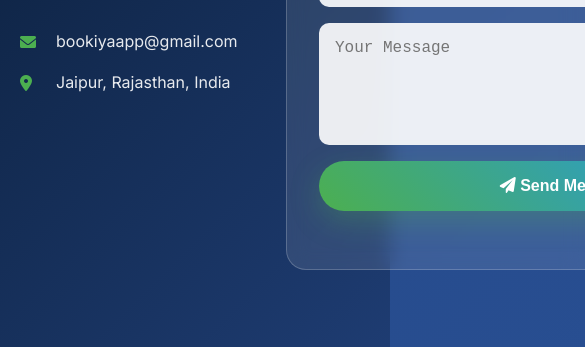
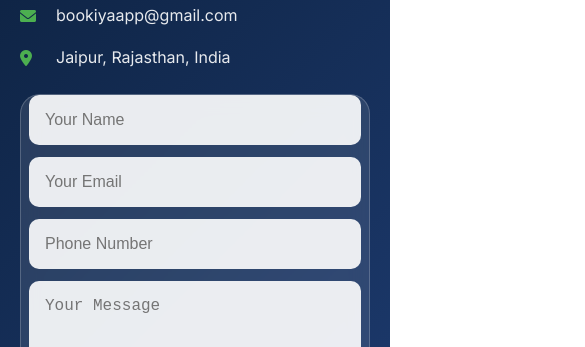
Before and after one commit to Alpeshgarg/book, a website: page index.html in a window 390 px wide. Shown: the part 6153-6500 px from the top of the page, 585 px wide, since content can reach past the window. Drawn offline with Linux system fonts and the light colour scheme.

Commit message:
Initial commit

```diff
--- a/index.html
+++ b/index.html
@@ -373,6 +373,13 @@
                     <p>Your everyday stationery, delivered at your doorstep in minutes.</p>
                 </div>
                 <div class="footer-section">
+                    <h4>Partner With Us</h4>
+                    <a href="https://forms.gle/8A4kFYYzoRHH8B7y6" target="_blank" class="btn btn-primary">
+                        <i class="fas fa-external-link-alt"></i>
+                        Register Your Shop
+                    </a>
+                </div>
+                <div class="footer-section">
                     <h4>Connect With Us</h4>
                     <div class="social-links">
                         <a href="https://www.instagram.com/bookiya.in?igsh=cWh4NDdkbWdlMG5q" target="_blank"><i class="fab fa-instagram"></i></a>
@@ -380,13 +387,7 @@
                         <a href="https://x.com/bookiyaapp?s=21" target="_blank"><i class="fab fa-twitter"></i></a>
                     </div>
                 </div>
-                <div class="footer-section">
-                    <h4>Partner With Us</h4>
-                    <a href="https://forms.gle/8A4kFYYzoRHH8B7y6" target="_blank" class="btn btn-primary">
-                        <i class="fas fa-external-link-alt"></i>
-                        Register Your Shop
-                    </a>
-                </div>
+
             </div>
             <div class="footer-bottom">
                 <p>&copy; 2025 Bookiya. All rights reserved.</p>
--- a/styles.css
+++ b/styles.css
@@ -1047,6 +1047,17 @@ section {
     margin-bottom: 2rem;
     line-height: 1.6;
 }
+@media (max-width: 768px) {
+    .contact-content {
+        grid-template-columns: 1fr; /* stack info + form */
+        gap: 1.5rem;
+    }
+
+    .form-row {
+        flex-direction: column; /* stack inputs */
+        gap: 0.75rem;
+    }
+}
 
 .contact-details {
     display: flex;
@@ -1072,18 +1083,26 @@ section {
     padding: 2rem;
     border-radius: 20px;
     border: 1px solid rgba(255, 255, 255, 0.2);
+    max-width: 100%;
+    box-sizing: border-box;
+    width: 100%;
 }
 
 .contact-form-element {
     display: flex;
     flex-direction: column;
     gap: 1rem;
+    max-width: 100%;
+    box-sizing: border-box;
+    width: 100%;
 }
 
 .form-row {
-    display: grid;
-    grid-template-columns: 1fr 1fr;
+    display: flex;
+    flex-direction: row;
     gap: 1rem;
+    width: 100%;
+    box-sizing: border-box;
 }
 
 .contact-form-element input,
@@ -1094,6 +1113,8 @@ section {
     background: rgba(255, 255, 255, 0.9);
     font-size: 1rem;
     color: #333;
+    width: 100%;
+    box-sizing: border-box;
 }
 
 .contact-form-element input:focus,
@@ -1192,7 +1213,6 @@ section {
     display: flex;
     gap: 1rem;
 }
-
 .social-links a {
     width: 40px;
     height: 40px;
@@ -1313,7 +1333,7 @@ section {
 }
 
 .coming-soon-features .feature-item {
-e    display: flex;
+    display: flex;
     align-items: center;
     gap: 1rem;
     padding: 1rem;
@@ -1362,7 +1382,6 @@ e    display: flex;
 
 /* Responsive Design */
 @media (max-width: 768px) {
-    /* .logo-img mobile styles were removed */
     .hero-container {
         grid-template-columns: 1fr;
         text-align: center;
@@ -1410,10 +1429,25 @@ e    display: flex;
     .comparison {
         grid-template-columns: 1fr;
     }
+    .contact-form {
+        padding: 0 0.5rem;
+    }
+    .contact-form-element {
+        padding: 0;
+        gap: 0.75rem;
+    }
+    .form-row {
+        flex-direction: column;
+        gap: 0.75rem;
+    }
+    .contact-form-element input,
+    .contact-form-element textarea {
+        width: 100%;
+        box-sizing: border-box;
+    }
 }
 
 @media (max-width: 480px) {
-    /* .logo-img mobile styles were removed */
     .hero-buttons {
         flex-direction: column;
     }
```
